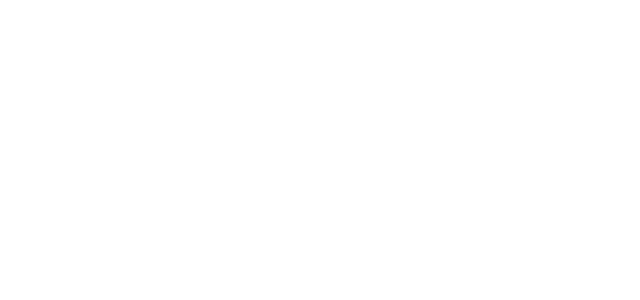
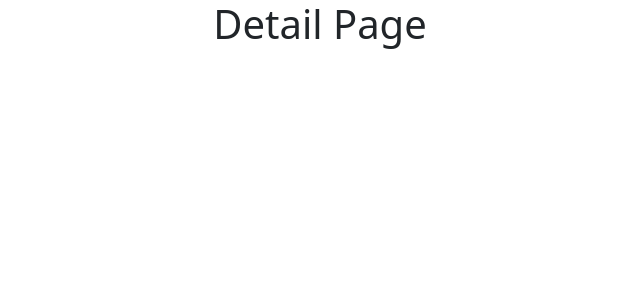
Before and after one commit to N0M4D-D3V/blazebooks-mobile, an Angular app: page /detail in a window 1280 px wide. Before the commit this address led to /. Shown: the top 300 px of the page, without its empty margins (320-960 px from the left). Built offline with nearby package versions, Linux system fonts and the light colour scheme.

Commit message:
detail page added

```diff
--- a/src/app/app-routing.module.ts
+++ b/src/app/app-routing.module.ts
@@ -17,6 +17,11 @@
     loadChildren: () =>
       import('./pages/search/search.module').then((m) => m.SearchPageModule),
   },
+  {
+    path: 'detail',
+    loadChildren: () =>
+      import('./pages/detail/detail.module').then((m) => m.DetailPageModule),
+  },
 ];
 
 @NgModule({
--- /dev/null
+++ b/src/app/pages/detail/detail.page.ts
@@ -0,0 +1,8 @@
+import { Component } from '@angular/core';
+
+@Component({
+  selector: 'app-detail',
+  template: `<h1 class="text-center">Detail Page</h1>`,
+  styleUrls: [],
+})
+export class DetailPage {}
```
Also changed, not shown: src/app/pages/detail/detail-routing.module.ts (added, +16 -0 lines), src/app/pages/detail/detail.module.ts (added, +11 -0 lines).
